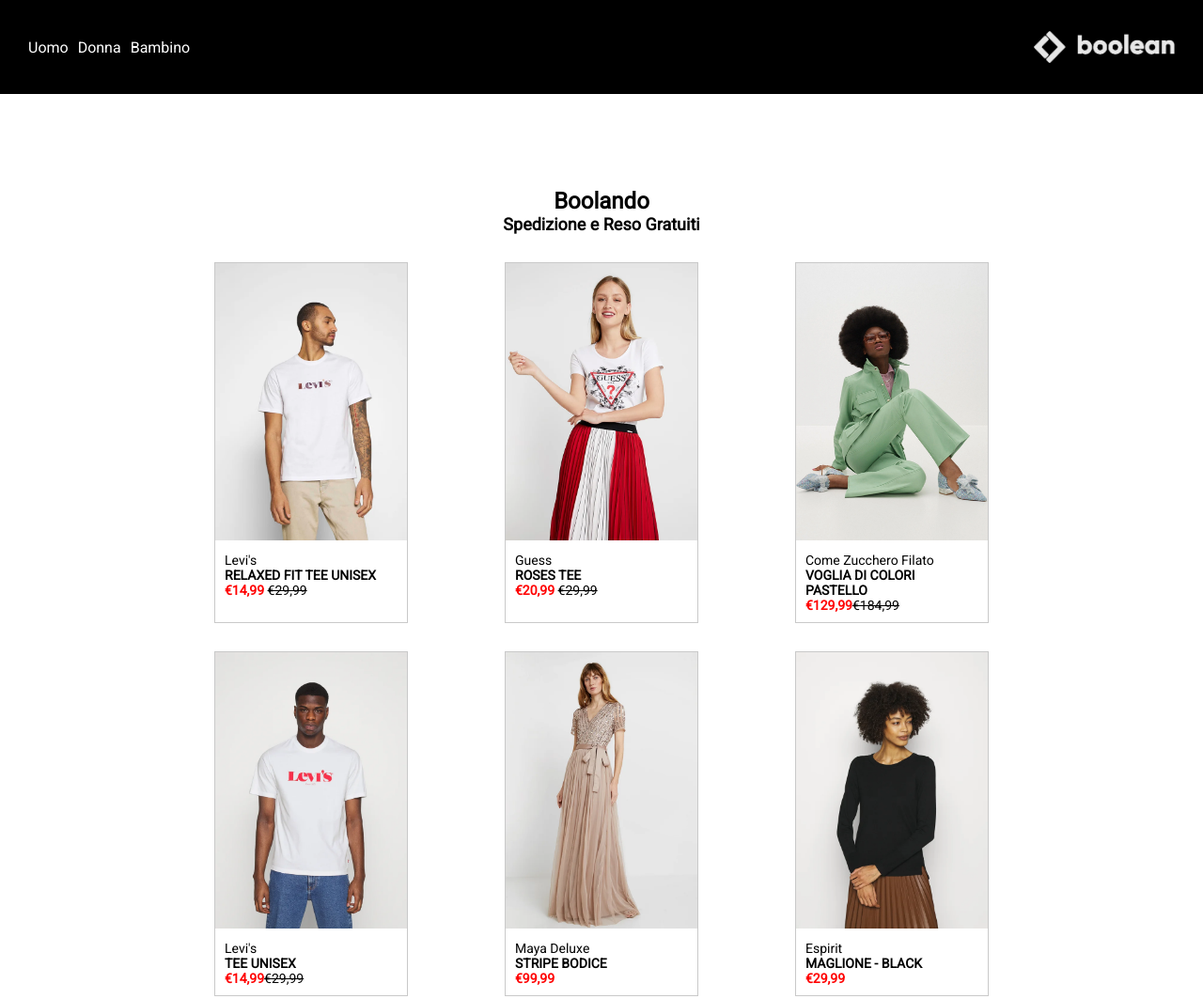
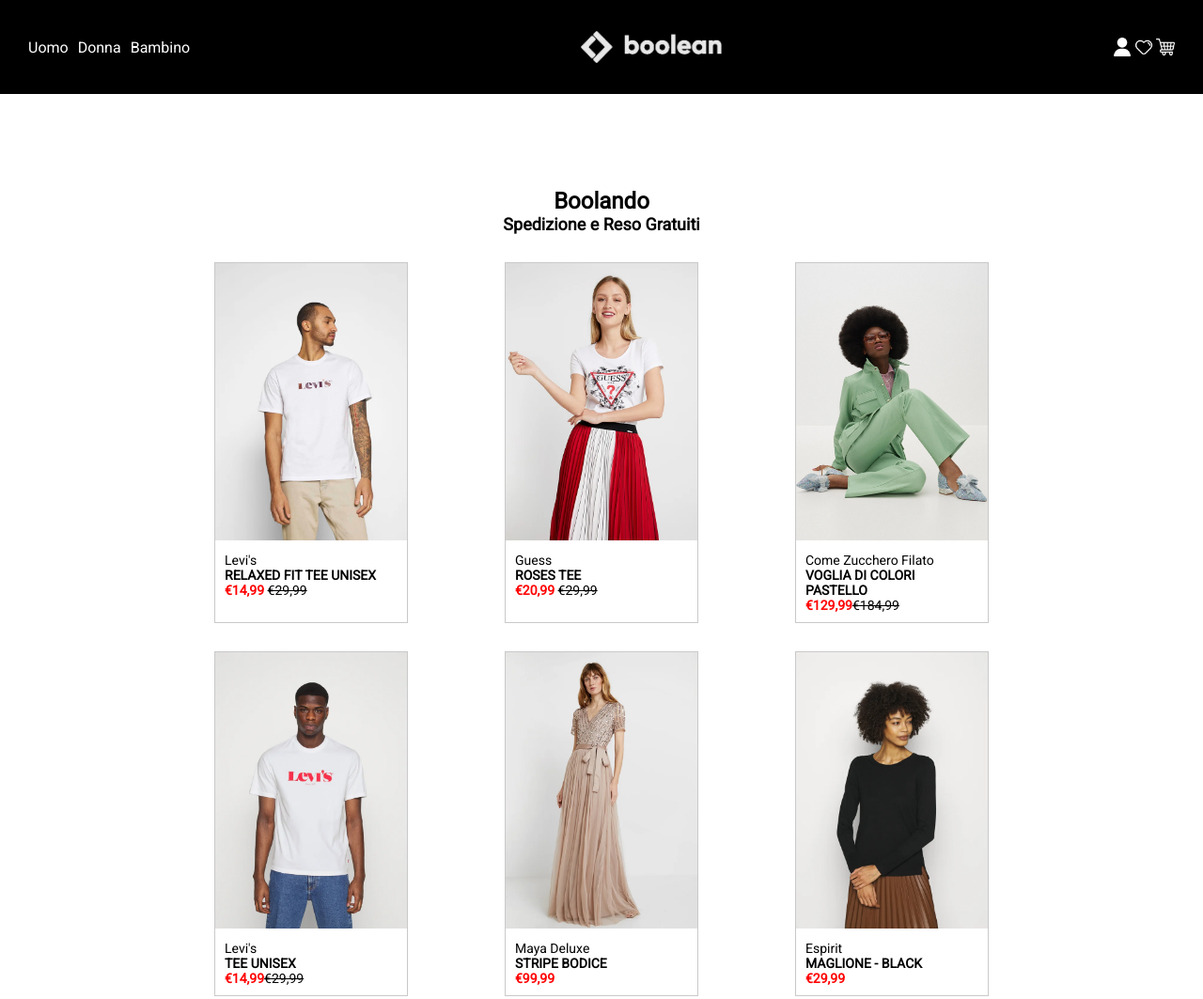
Before and after one commit to nmorrone/html-css-boolando, a plain HTML site: page index.html in a window 1280 px wide. Shown: the whole page at 94% size. Drawn offline with Linux system fonts and the light colour scheme.

Commit message:
last updates

```diff
--- a/css/style.css
+++ b/css/style.css
@@ -99,3 +99,12 @@
     font-size: 18px;
 
 }
+
+.social-icons {
+    display: flex;
+    gap: 3px;
+}
+
+.icons-jpg {
+    width: 20px;
+}
--- a/index.html
+++ b/index.html
@@ -21,6 +21,11 @@
             </ul>
         </nav>
         <img class="logo" src="./img/boolean-logo.png" />
+        <div class="social-icons">
+            <img src="./img/Account Icon.png" class="icons-jpg" alt="" />
+            <img src="./img/Wishlist Icon.png" class="icons-jpg" alt="" />
+            <img src="./img/Cart Icon.png" class="icons-jpg" alt="" />
+        </div>
 
     </header>
 
```
Also changed, not shown: img/Account Icon.png (added), img/Cart Icon.png (added), img/Wishlist Icon.png (added).
